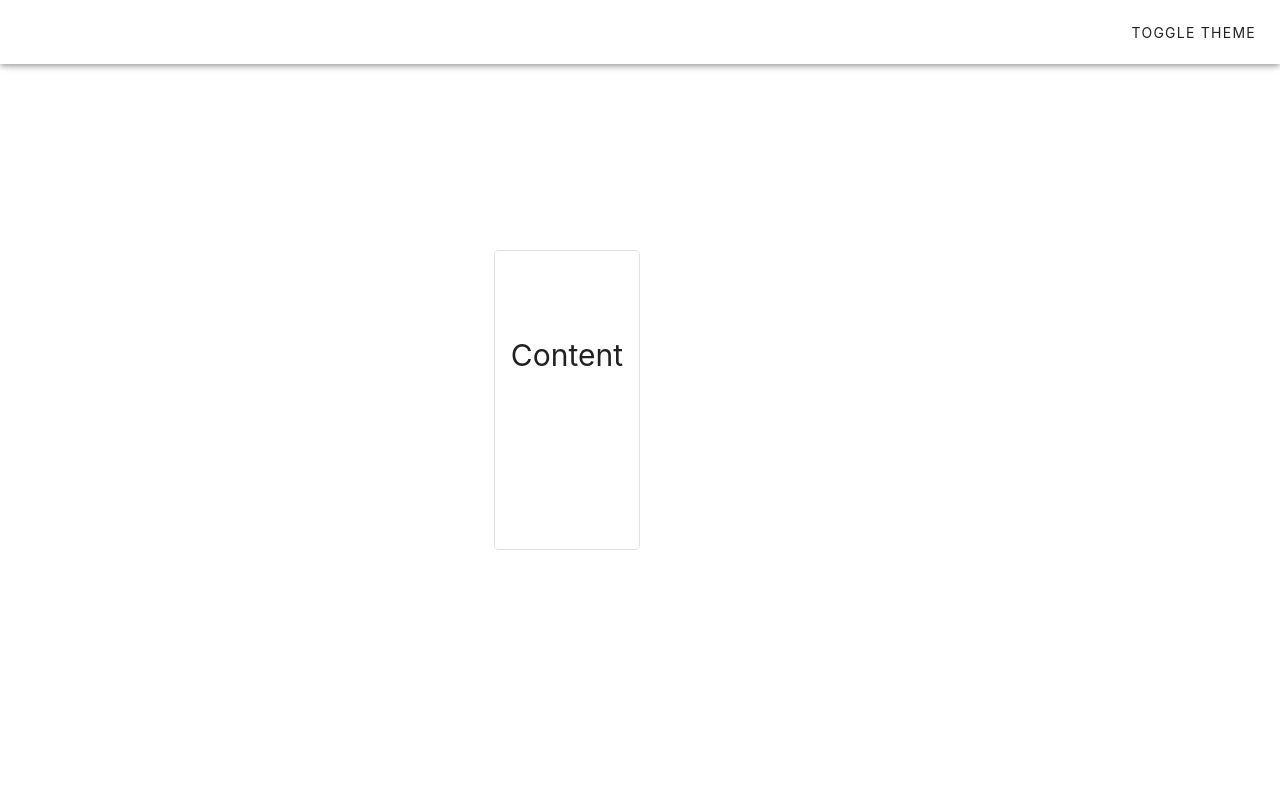
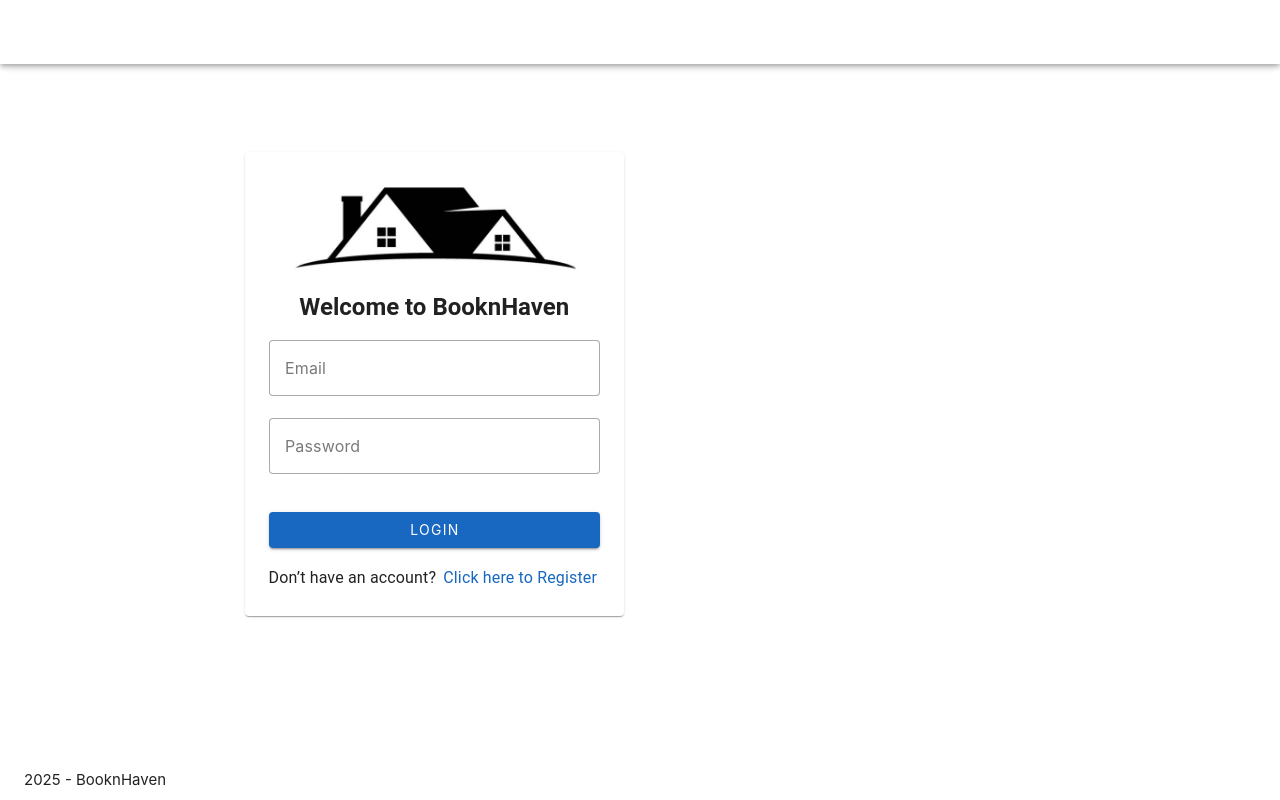
Before and after one commit to krpenaflor/Book-n-Haven, a Vue app: page / in a window 1280 px wide. Built offline with nearby package versions, Linux system fonts and the light colour scheme.

Commit message:
login form

```diff
--- a/package.json
+++ b/package.json
@@ -18,6 +18,7 @@
   },
   "devDependencies": {
     "@eslint/js": "^9.22.0",
+    "@mdi/font": "^7.4.47",
     "@vitejs/plugin-vue": "^5.2.3",
     "@vue/eslint-config-prettier": "^10.2.0",
     "eslint": "^9.22.0",
--- a/src/main.js
+++ b/src/main.js
@@ -12,6 +12,7 @@ import * as directives from 'vuetify/directives'
 import App from './App.vue'
 import router from './router'
 
+
 const app = createApp(App)
 
 const vuetify = createVuetify({
--- a/src/views/LoginView.vue
+++ b/src/views/LoginView.vue
@@ -1,32 +1,157 @@
 <script setup>
 import { ref } from 'vue'
+import { useRouter } from 'vue-router'
 
 const theme = ref('light')
+const email = ref('')
+const password = ref('')
+const errors = ref({ email: '', password: '' })
+const loginError = ref('')
+
+const router = useRouter()
+
+const validEmailRegex = /^[^\s@]+@[^\s@]+\.[^\s@]+$/
 
 function onClick() {
   theme.value = theme.value === 'light' ? 'dark' : 'light'
 }
+
+function validateEmail() {
+  if (!email.value) {
+    errors.value.email = 'Email is required'
+  } else if (!validEmailRegex.test(email.value)) {
+    errors.value.email = 'Email must be valid'
+  } else {
+    errors.value.email = ''
+  }
+}
+
+function validatePassword() {
+  if (!password.value) {
+    errors.value.password = 'Password is required'
+  } else if (password.value.length < 8) {
+    errors.value.password = 'Password must be at least 8 characters'
+  } else {
+    errors.value.password = ''
+  }
+}
+
+function validateForm() {
+  validateEmail()
+  validatePassword()
+  return !errors.value.email && !errors.value.password
+}
+
+function login() {
+  loginError.value = ''
+  if (!validateForm()) return
+
+  const dummyUser = {
+    email: 'user@example.com',
+    password: 'password123',
+  }
+
+  if (
+    email.value !== dummyUser.email ||
+    password.value !== dummyUser.password
+  ) {
+    loginError.value = "Account doesn't exist with entered email or password"
+    return
+  }
+
+  router.push('/dashboard')
+}
 </script>
 
+
 <template>
-  <v-responsive class="border rounded" max-height="300">
   <v-app :theme="theme">
+    <!-- App Bar with Theme Toggle -->
     <v-app-bar class="px-3">
       <v-spacer></v-spacer>
-
       <v-btn
-          :prepend-icon="theme === 'light' ? 'mdi-weather-sunny' : 'mdi-weather-night'"
-          text="Toggle Theme"
-          slim
+        :icon="theme === 'light' ? 'mdi-weather-sunny' : 'mdi-weather-night'"
         @click="onClick"
+        variant="plain"
       ></v-btn>
     </v-app-bar>
 
+    <!-- Main Content -->
     <v-main>
-        <v-container>
-          <h1>Content</h1>
+      <v-container class="d-flex justify-center align-center" style="min-height: 80vh;">
+        <v-card class="pa-6" max-width="400">
+
+          <!-- Logo + Title -->
+          <div class="text-center mb-4">
+            <v-img
+              src="/src/assets/logo.jpg"
+              alt="Logo"
+              max-height="100"
+              contain
+              class="mb-4 mx-auto"
+            />
+            <h1 class="text-h5 font-weight-bold">Welcome to BooknHaven</h1>
+          </div>
+
+          <!-- Login Form -->
+          <v-form @submit.prevent="login">
+  <v-text-field
+    v-model="email"
+    label="Email"
+    type="email"
+    variant="outlined"
+    :error-messages="errors.email"
+    @blur="validateEmail"
+    required
+  ></v-text-field>
+
+  <v-text-field
+    v-model="password"
+    label="Password"
+    type="password"
+    variant="outlined"
+    :error-messages="errors.password"
+    @focus="validateEmail"
+    @blur="validatePassword"
+    required
+  ></v-text-field>
+
+  <!-- Login Error Box -->
+  <div
+    v-if="loginError"
+    class="mt-3 px-4 py-2"
+    style="background-color: transparent; color: red; font-size: 0.875rem; font-family: 'Roboto', sans-serif; border-left: 3px solid red;"
+  >
+    {{ loginError }}
+  </div>
+
+  <v-btn
+    class="mt-4"
+    type="submit"
+    block
+    color="primary"
+    variant="elevated"
+  >
+    Login
+  </v-btn>
+
+  <div class="text-center mt-4">
+    <h5 class="text-subtitle-1">
+      Don’t have an account?
+      <RouterLink to="/register" class="text-primary text-decoration-none">
+        Click here to Register
+      </RouterLink>
+    </h5>
+  </div>
+</v-form>
+
+        </v-card>
       </v-container>
     </v-main>
+
+    <!-- Footer -->
+    <v-footer app class="justify-start px-6">
+      2025 - BooknHaven
+    </v-footer>
   </v-app>
-  </v-responsive>
 </template>
```
Also changed, not shown: src/assets/logo.jpg (added), 1 other file (tests, documents, lock files or other folders). Lines whose indentation alone changed are shown as unchanged.
